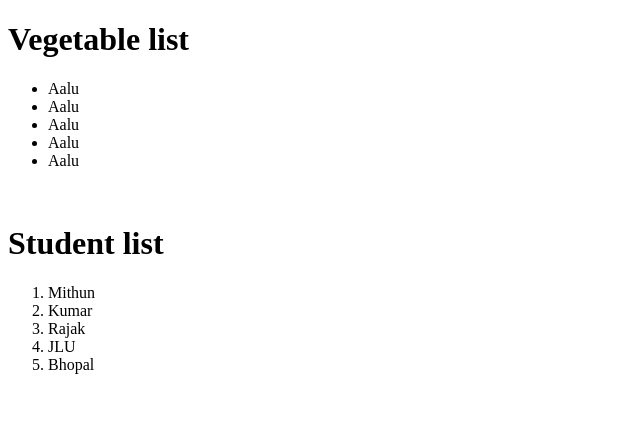
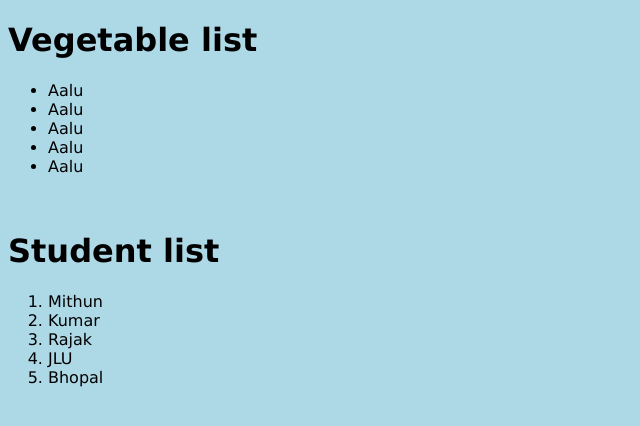
Before and after one commit to MithunKumarRajak/Django-Lab-File, a Django app: page /vegetable/ in a window 1280 px wide. Shown: the top 426 px of the page, without its empty margins (0-640 px from the left). Run offline with Django 5.2, Linux system fonts and the light colour scheme.

Commit message:
Add initial CSS styles for body background and font

```diff
--- /dev/null
+++ b/vegetable/static/style.css
@@ -0,0 +1,4 @@
+body {
+  background-color: lightblue;
+  font-family: verdana;
+}
--- a/vegetable/templates/vegetable/vegetable.html
+++ b/vegetable/templates/vegetable/vegetable.html
@@ -7,6 +7,7 @@
     <title>Vegetable list</title>
     {% load static %}
     <link rel="icon" type="image/x-icon" href="{% static 'images/favicon.ico' %}">
+    <link rel="stylesheet" href="{% static 'style.css' %}">
 </head>
 
 <body>
```
Also changed, not shown: view_demo/settings.py (+16 -3 lines).
